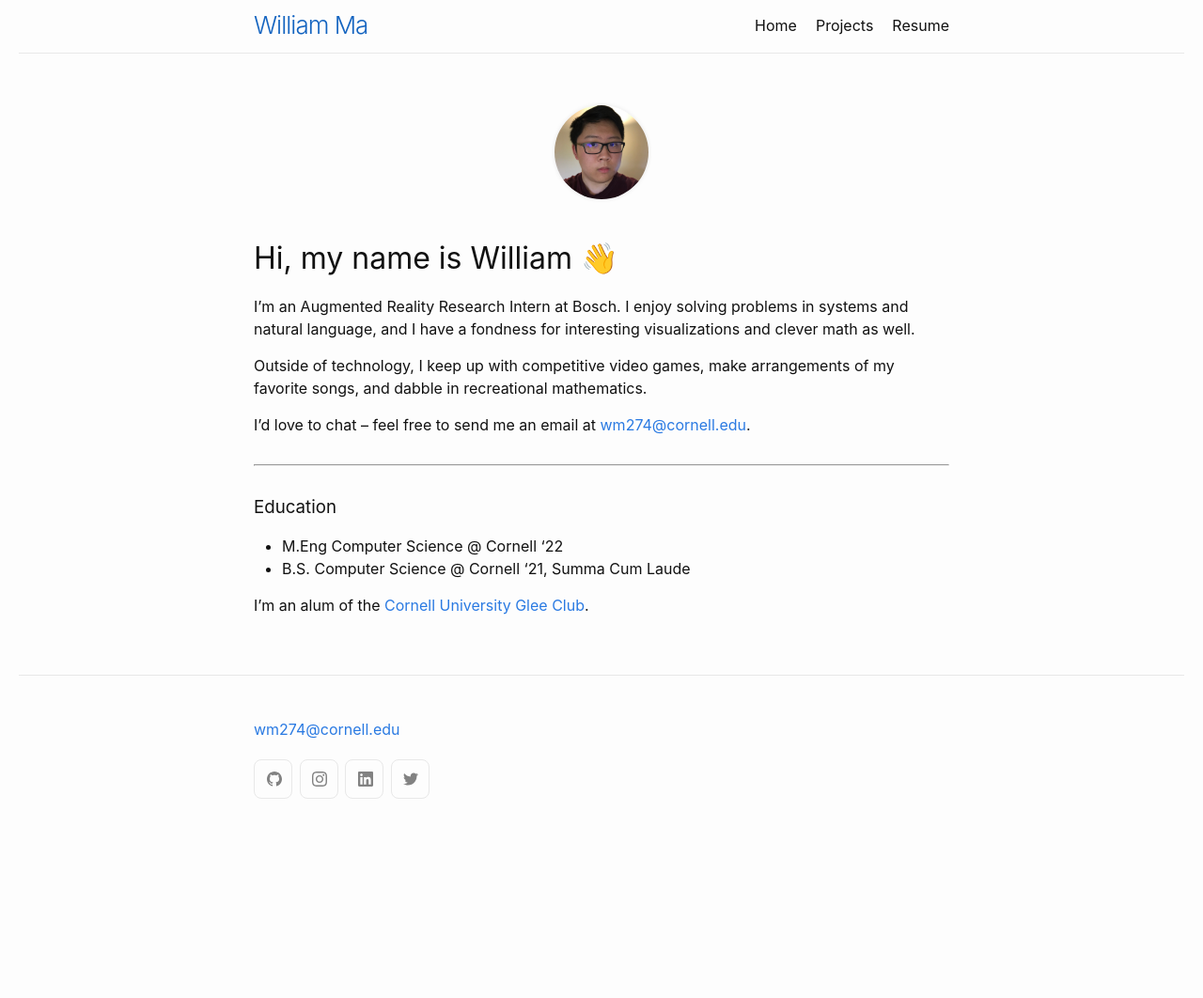
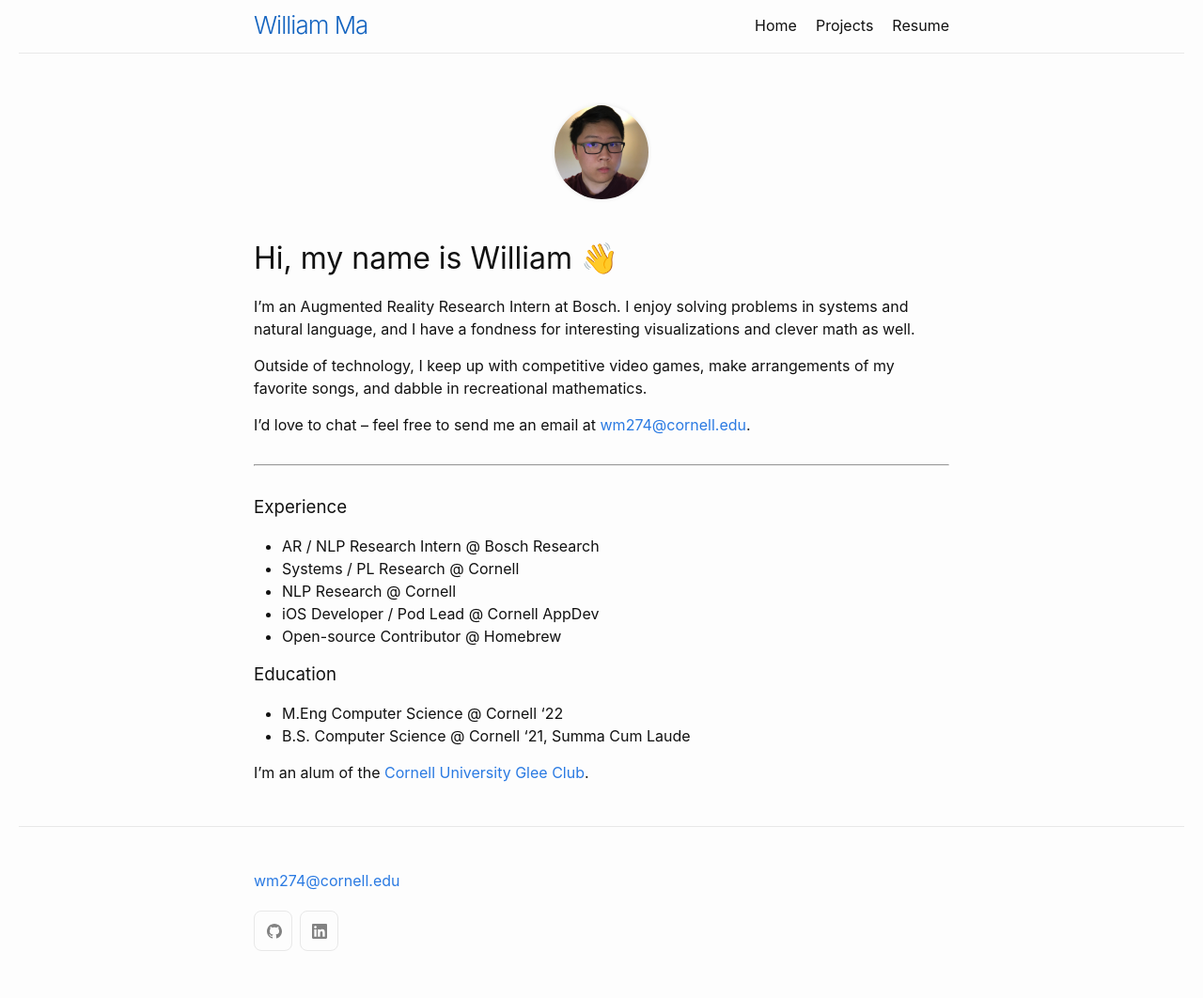
Before and after one commit to whoiswillma/whoiswillma.github.io, a Jekyll site: the page built from index.md, in a window 1280 px wide. Shown: the whole page at 94% size. Built offline with Jekyll 4.4.1, drawn with Linux system fonts in a browser that asks for light colours; before the commit the page ends 900 px from its top, so only the background shows below that.

Commit message:
Add experience

```diff
--- a/_config.yml
+++ b/_config.yml
@@ -5,6 +5,4 @@ author:
     email: "wm274@cornell.edu"
 social:
     github: "whoiswillma"
-    instagram: "whoiswillma"
-    twitter: "whoiswillma"
     linkedin: "william-ma-156ba4137"
--- a/index.md
+++ b/index.md
@@ -18,6 +18,14 @@ I’d love to chat – feel free to send me an email at [wm274@cornell.edu](mail
 
 ---
 
+### Experience
+
+ * AR / NLP Research Intern @ Bosch Research
+ * Systems / PL Research @ Cornell
+ * NLP Research @ Cornell
+ * iOS Developer / Pod Lead @ Cornell AppDev
+ * Open-source Contributor @ Homebrew
+
 ### Education
 
  * M.Eng Computer Science @ Cornell '22
```
